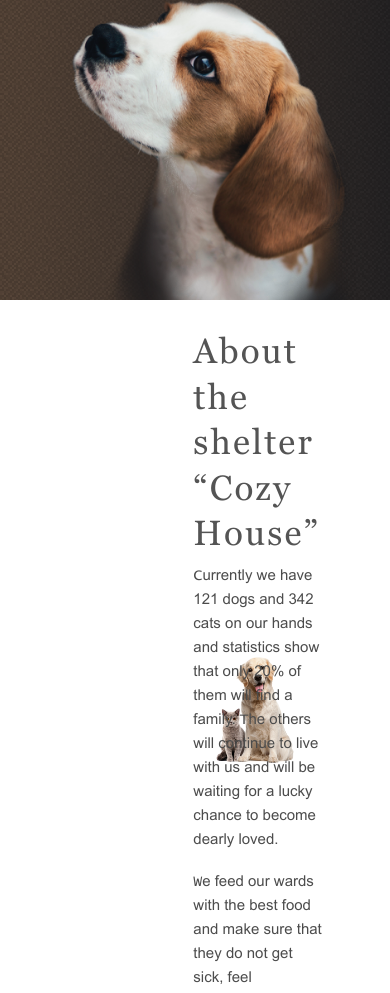
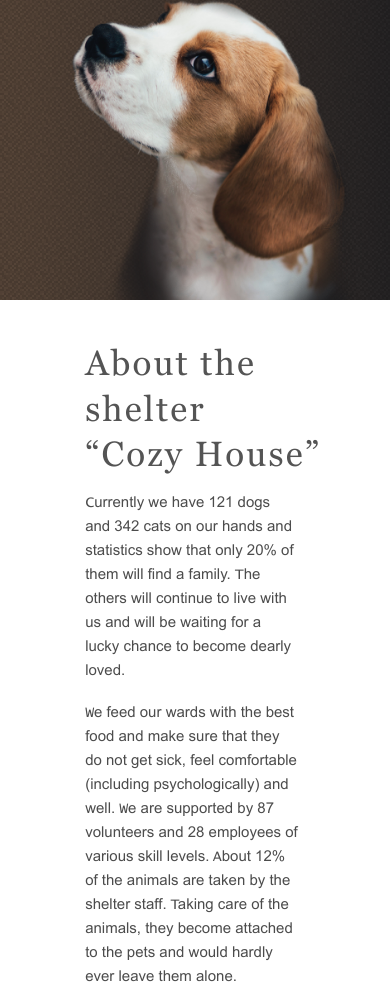
Before and after one commit to MaxFralou/shelter-2023Q1, a plain HTML site: page shelter/index.html in a window 390 px wide. Shown: the part 911-1904 px from the top of the page. Drawn offline with Linux system fonts and the light colour scheme.

Commit message:
feat: add style section about 768px

```diff
--- a/shelter/style.css
+++ b/shelter/style.css
@@ -854,4 +854,33 @@ body {
 
   /* ****************************** */
 
+  .container-about {
+    min-height: 69em;
+    background-size: 39%;
+    background-position: left 234px top 77.6%;
+  }
+
+  .content-about {
+    width: 86%;
+    margin-top: 8.5%;
+  }
+
+  .about-title {
+    padding-left: 23.3%;
+  }
+
+  .desc-about-1 {
+    margin-top: 4.1%;
+    padding-left: 23.3%;
+    padding-right: 9%;
+  }
+
+  .desc-about-2 {
+    margin: 1.2% 0 0 0;
+    padding-left: 23.3%;
+    padding-right: 9%;
+  }
+
+  /* ****************************** */
+
 }
```
